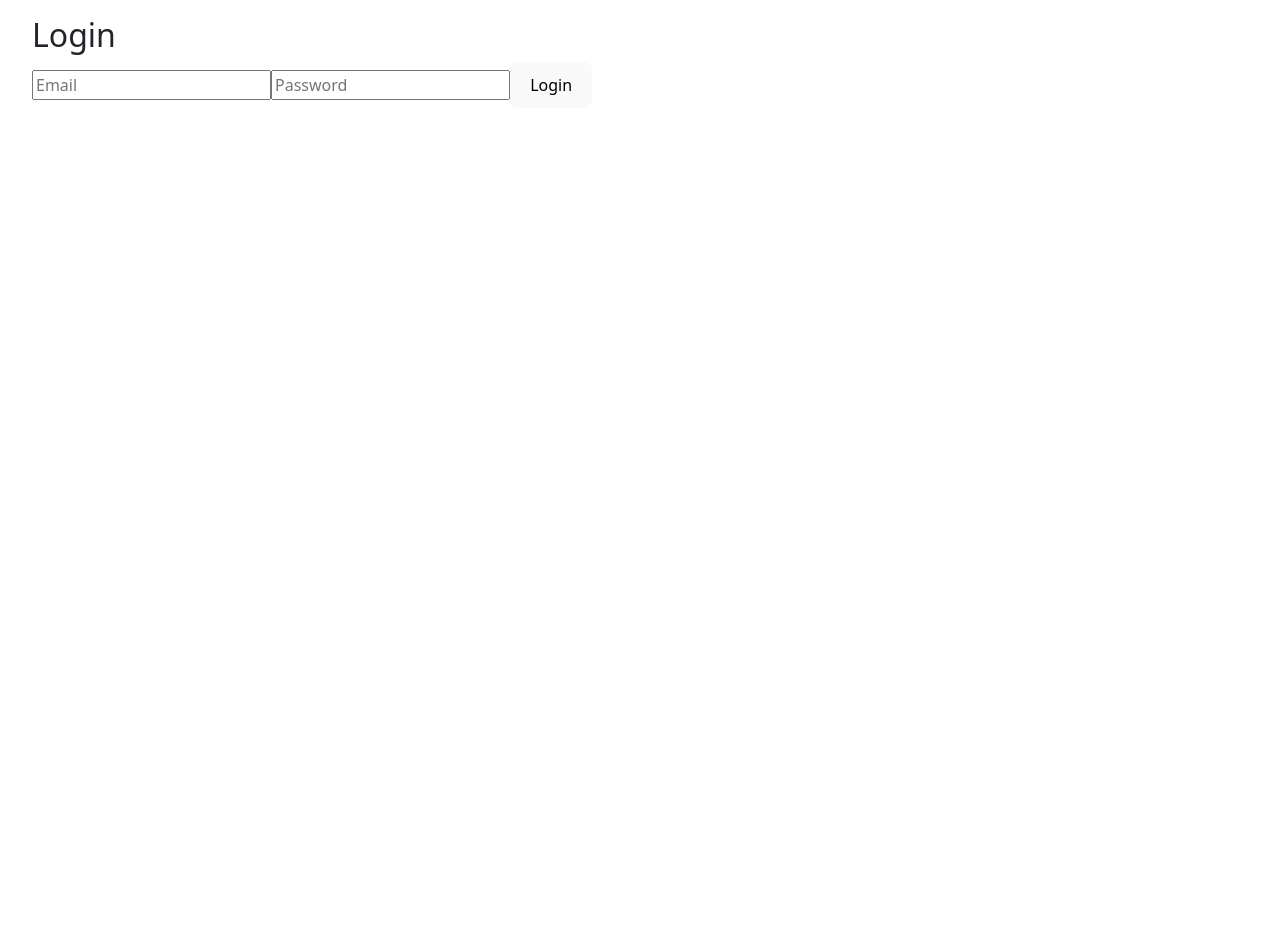
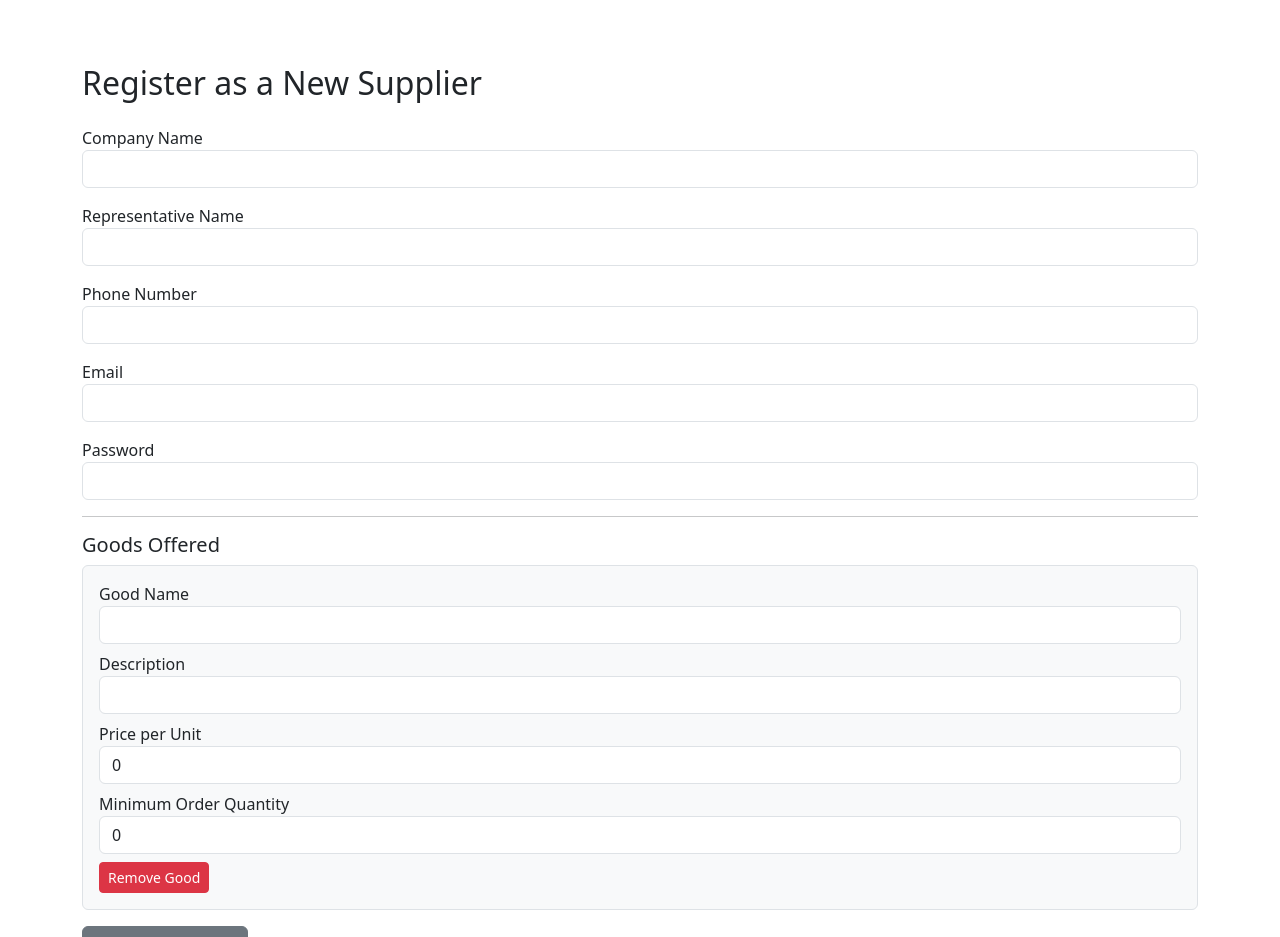
Before and after one commit to SaraGrinzaig/Hadasim-Project, a React (Vite) app in the folder Part D/grocery-frontend/: page /register in a window 1280 px wide. Before the commit this address led to /. Shown: the top 937 px of the page. Before the commit the page ends 800 px from the top, so only its background shows below. Built offline with nearby package versions, Linux system fonts and the light colour scheme.

Commit message:
add register

```diff
--- a/Part D/grocery-frontend/src/AppRouter.tsx
+++ b/Part D/grocery-frontend/src/AppRouter.tsx
@@ -2,6 +2,7 @@ import { BrowserRouter as Router, Routes, Route, Navigate } from 'react-router-d
 import Login from './pages/Login';
 import SupplierDashboard from './pages/supplier/SupplierDashboard';
 import AllOrders from './pages/storeOwner/AllOrders';
+import Register from './pages/Register';
 
 function AppRouter() {
   const token = localStorage.getItem('token');
@@ -10,10 +11,14 @@ function AppRouter() {
     <Router>
       <Routes>
         <Route path="/" element={<Login />} />
+
+        <Route path="/register" element={<Register />} />
+
         <Route
           path="/supplier"
           element={token ? <SupplierDashboard /> : <Navigate to="/" />}
         />
+
         <Route
           path="/store-owner"
           element={token ? <AllOrders /> : <Navigate to="/" />}
--- a/Part D/grocery-frontend/src/pages/Login.tsx
+++ b/Part D/grocery-frontend/src/pages/Login.tsx
@@ -19,11 +19,11 @@ function Login() {
       localStorage.setItem('token', token);
       localStorage.setItem('role', role);
 
-      if (role === 'supplier'){
+      if (role === 'supplier') {
         localStorage.setItem('supplierId', user._id);
         navigate('/supplier');
       }
-      else if (role === 'storeOwner'){
+      else if (role === 'storeOwner') {
         localStorage.setItem('ownerId', user._id);
         navigate('/store-owner');
       }
@@ -42,6 +42,11 @@ function Login() {
         <button type="submit">Login</button>
       </form>
 
+      <p className="mt-3">
+        Not registered yet? <a href="/register">Register as a new supplier</a>
+      </p>
+
+
     </div>
   );
 }
--- a/Part D/grocery-frontend/src/pages/Register.tsx
+++ b/Part D/grocery-frontend/src/pages/Register.tsx
@@ -1,9 +1,172 @@
+import { useState } from 'react';
+import axios from 'axios';
+import { useNavigate } from 'react-router-dom';
+import 'bootstrap/dist/css/bootstrap.min.css';
 
-function Register(){
+interface GoodInput {
+    name: string;
+    description: string;
+    pricePerUnit: number;
+    minOrderQuantity: number;
+    [key: string]: string | number;
+}
 
-    return(
-        <h1>Register Page</h1>
-    )
+interface RegisterForm {
+    companyName: string;
+    representativeName: string;
+    phone: string;
+    email: string;
+    password: string;
+    goods: GoodInput[];
+}
 
+
+function Register() {
+    const navigate = useNavigate();
+
+    const [form, setForm] = useState<RegisterForm>({
+        companyName: '',
+        representativeName: '',
+        phone: '',
+        email: '',
+        password: '',
+        goods: [
+            { name: '', description: '', pricePerUnit: 0, minOrderQuantity: 0 }
+        ],
+    });
+
+    // const validateForm = (): string | null => {
+    //     if (!form.companyName.trim()) return 'Company name is required';
+    //     if (!form.representativeName.trim()) return 'Representative name is required';
+    //     if (!form.phone.trim()) return 'Phone number is required';
+    //     if (!form.email.trim()) return 'Email is required';
+    //     if (!form.password.trim()) return 'Password is required';
+
+    //     for (let i = 0; i < form.goods.length; i++) {
+    //         const good = form.goods[i];
+    //         if (!good.name.trim()) return `Good #${i + 1}: Name is required`;
+    //         if (good.pricePerUnit <= 0) return `Good #${i + 1}: Price per unit must be greater than 0`;
+    //         if (good.minOrderQuantity <= 0) return `Good #${i + 1}: Minimum order quantity must be greater than 0`;
+    //     }
+
+    //     return null;
+    // };
+
+    const handleChange = (e: React.ChangeEvent<HTMLInputElement>, index?: number, field?: string) => {
+        const value = e.target.value;
+
+        // const errorMsg = validateForm();
+        // if (errorMsg) {
+        //     alert(errorMsg);
+        //     return;
+        // }
+
+        if (field && typeof index === 'number') {
+            const updatedGoods = [...form.goods];
+            const good = { ...updatedGoods[index] };
+
+            if (field === 'pricePerUnit' || field === 'minOrderQuantity') {
+                good[field] = parseFloat(value);
+            } else {
+                good[field] = value;
+            }
+
+            updatedGoods[index] = good;
+            setForm({ ...form, goods: updatedGoods });
+        } else {
+            setForm({ ...form, [e.target.name]: value });
+        }
+    };
+
+    const addGood = () => {
+        setForm({
+            ...form,
+            goods: [...form.goods, { name: '', description: '', pricePerUnit: 0, minOrderQuantity: 0 }]
+        });
+    };
+
+    const removeGood = (index: number) => {
+        const updatedGoods = [...form.goods];
+        updatedGoods.splice(index, 1);
+        setForm({ ...form, goods: updatedGoods });
+    };
+
+    const handleSubmit = async (e: React.FormEvent) => {
+        e.preventDefault();
+        try {
+            const res = await axios.post('http://localhost:5000/api/suppliers/signup', form);
+            const { token, supplier } = res.data;
+
+            localStorage.setItem('token', token);
+            localStorage.setItem('role', 'supplier');
+            localStorage.setItem('supplierId', supplier._id);
+
+            navigate('/supplier');
+        } catch (error: any) {
+            alert(error.response?.data?.error || 'Registration failed');
+        }
+    };
+
+    return (
+        <div className="container mt-5">
+            <h2 className="mb-4">Register as a New Supplier</h2>
+            <form onSubmit={handleSubmit}>
+                <div className="mb-3">
+                    <label>Company Name</label>
+                    <input name="companyName" className="form-control" required value={form.companyName} onChange={handleChange} />
+                </div>
+
+                <div className="mb-3">
+                    <label>Representative Name</label>
+                    <input name="representativeName" className="form-control" required value={form.representativeName} onChange={handleChange} />
+                </div>
+
+                <div className="mb-3">
+                    <label>Phone Number</label>
+                    <input name="phone" className="form-control" required value={form.phone} onChange={handleChange} />
+                </div>
+
+                <div className="mb-3">
+                    <label>Email</label>
+                    <input name="email" type="email" className="form-control" required value={form.email} onChange={handleChange} />
+                </div>
+
+                <div className="mb-3">
+                    <label>Password</label>
+                    <input name="password" type="password" className="form-control" required value={form.password} onChange={handleChange} />
+                </div>
+
+                <hr />
+                <h5>Goods Offered</h5>
+                {form.goods.map((good, index) => (
+                    <div key={index} className="border p-3 mb-3 rounded bg-light">
+                        <div className="mb-2">
+                            <label>Good Name</label>
+                            <input className="form-control" value={good.name} onChange={e => handleChange(e, index, 'name')} required />
+                        </div>
+                        <div className="mb-2">
+                            <label>Description</label>
+                            <input className="form-control" value={good.description} onChange={e => handleChange(e, index, 'description')} />
+                        </div>
+                        <div className="mb-2">
+                            <label>Price per Unit</label>
+                            <input type="number" className="form-control" value={good.pricePerUnit} onChange={e => handleChange(e, index, 'pricePerUnit')} required />
+                        </div>
+                        <div className="mb-2">
+                            <label>Minimum Order Quantity</label>
+                            <input type="number" className="form-control" value={good.minOrderQuantity} onChange={e => handleChange(e, index, 'minOrderQuantity')} required />
+                        </div>
+                        <button type="button" className="btn btn-danger btn-sm" onClick={() => removeGood(index)}>Remove Good</button>
+                    </div>
+                ))}
+
+                <button type="button" className="btn btn-secondary mb-3" onClick={addGood}>Add Another Good</button>
+
+                <br />
+                <button type="submit" className="btn btn-primary">Register</button>
+            </form>
+        </div>
+    );
 }
+
 export default Register;
```
Also changed, not shown: Part D/grocery-frontend/src/pages/storeOwner/AllOrders.tsx (+8 -6 lines).
